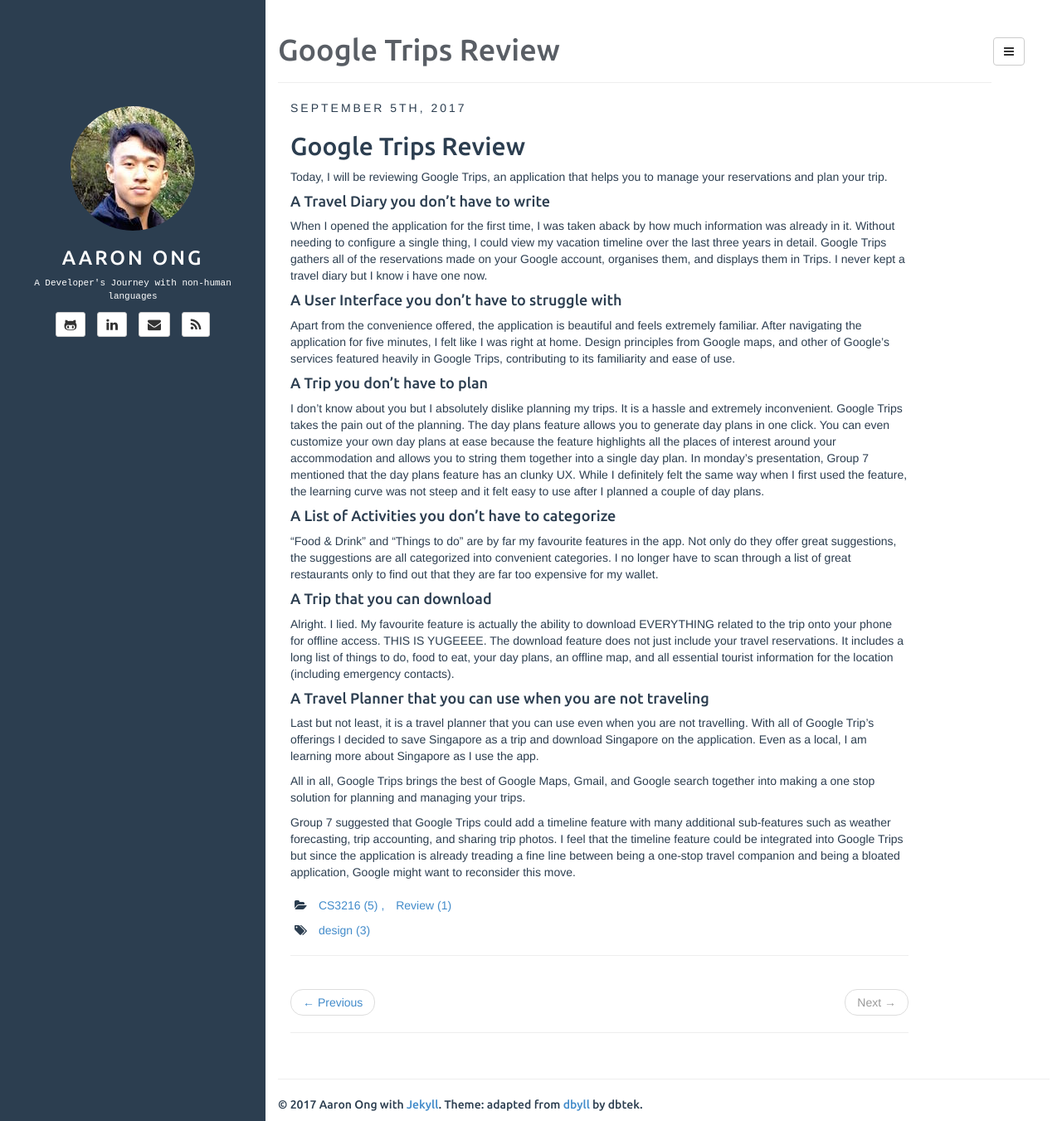
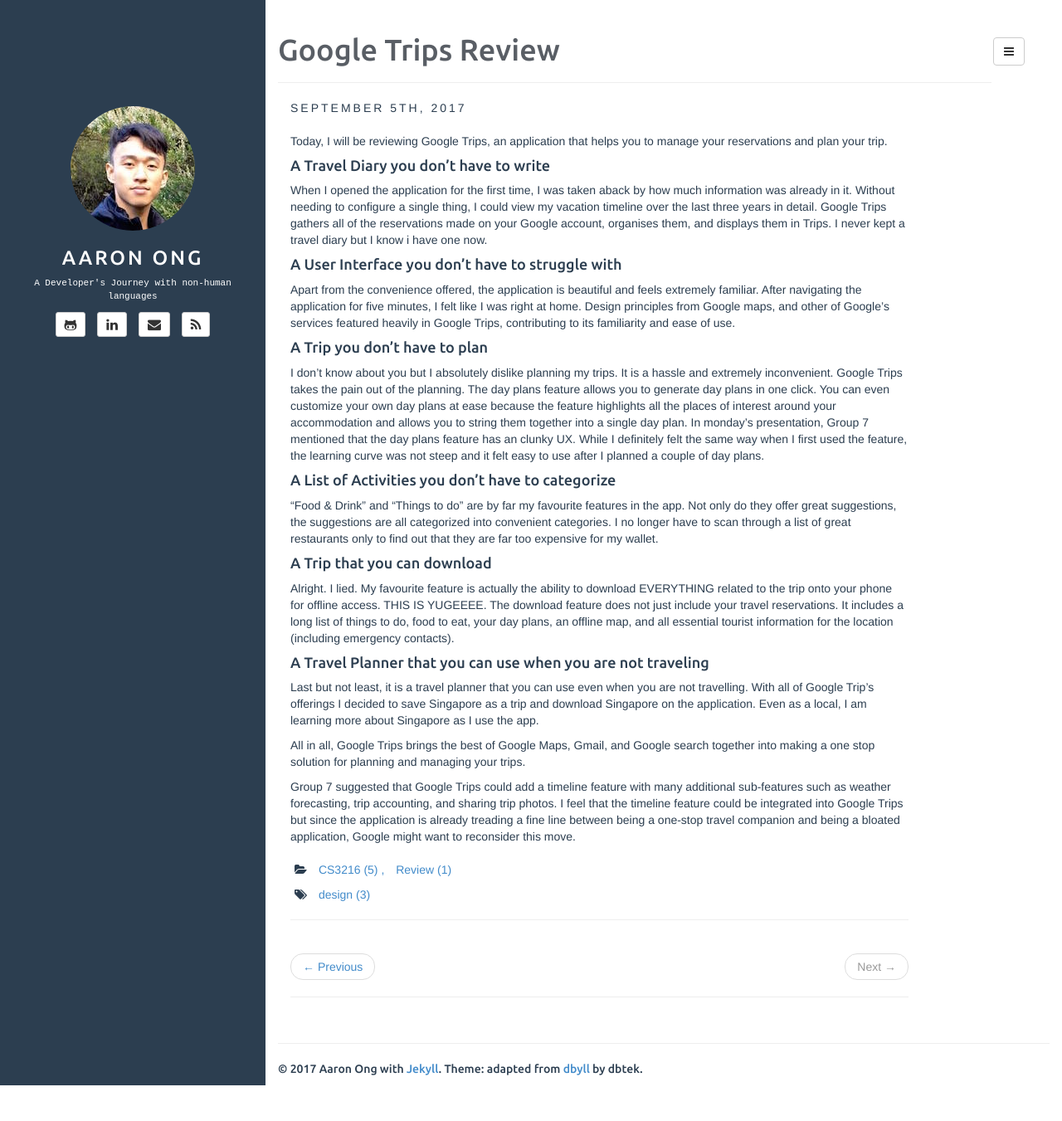
Before and after one commit to Aaronong/Aaronong.github.io, a Jekyll site: the page built from _posts/2017-9-5-Google-Trips-Review.md, in a window 1280 px wide and 1351 px high. Shown: the whole window at 83% size. Built offline with Jekyll 4.4.1, drawn with Linux system fonts in a browser that asks for light colours; comment, search, counter and statistics services are not loaded.

Commit message:
Editing post: Google Trips Review

```diff
--- a/_posts/2017-9-5-Google-Trips-Review.md
+++ b/_posts/2017-9-5-Google-Trips-Review.md
@@ -7,7 +7,7 @@ comments: true
 description: A review of Google Trips.
 ---
 
-## Google Trips Review
+
 
 Today, I will be reviewing Google Trips, an application that helps you to manage your reservations and plan your trip.
 
```
